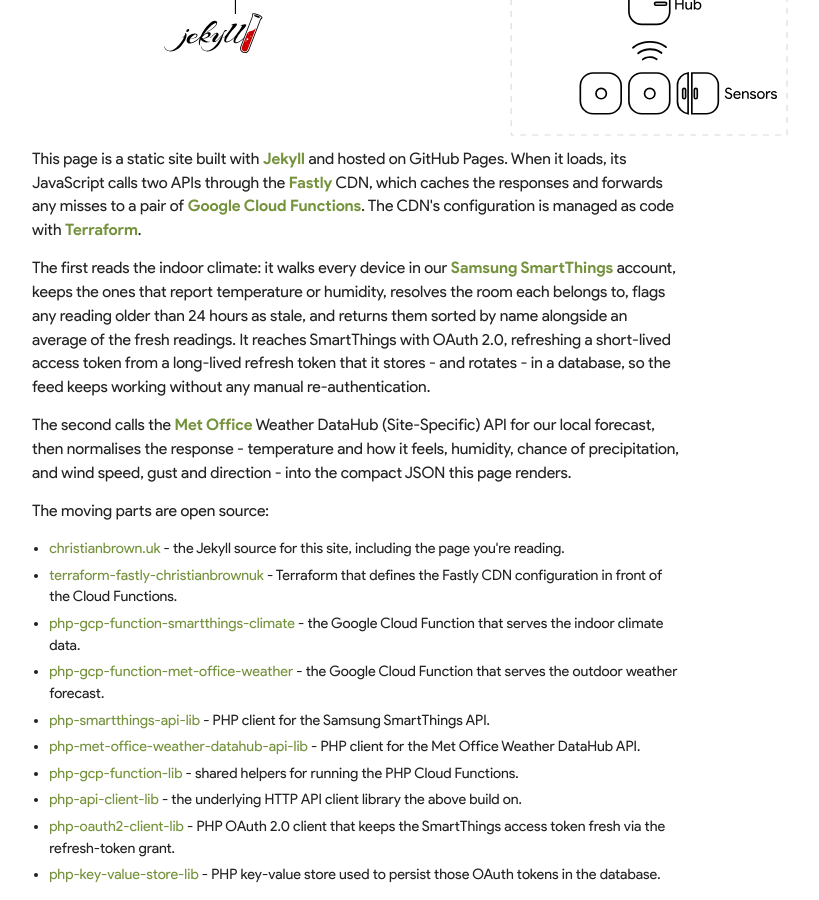
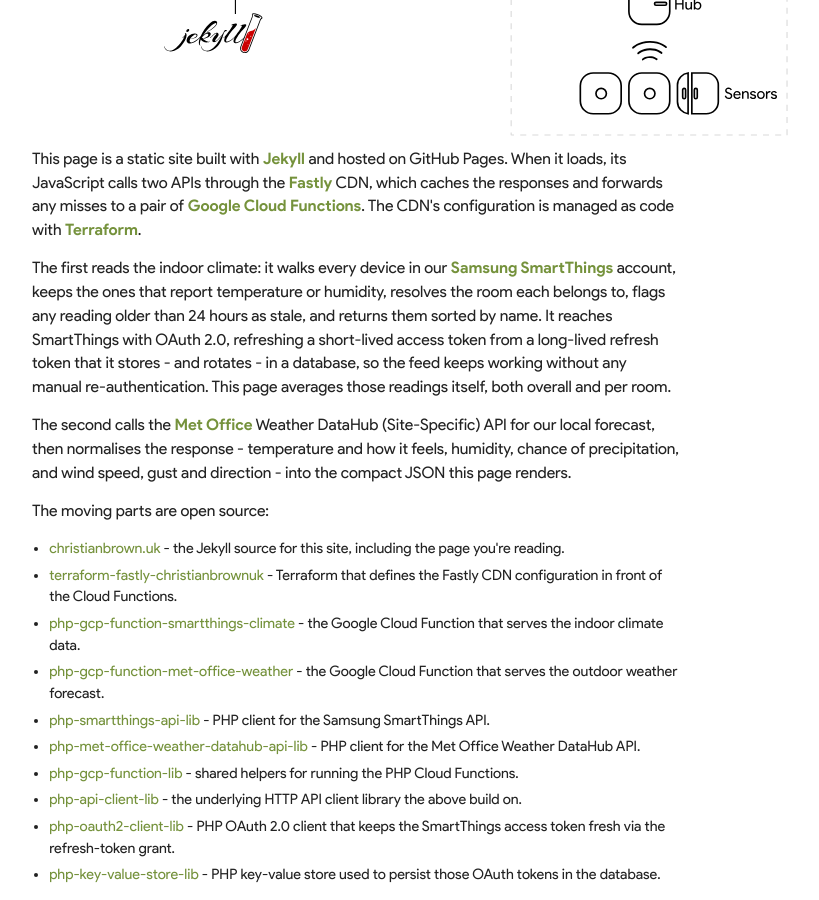
Before and after one commit to christianjbrown/christianbrown.uk, a Jekyll site: the page built from smart-home.html, in a window 1280 px wide and 900 px high, scrolled down 716 px. Shown: the whole window, without its empty margins (284-1103 px from the left). Built offline with Jekyll 4.4.1, drawn with Linux system fonts in a browser that asks for light colours.

Commit message:
smart-home: correct the How it works copy for front-end averaging (#39)
The SmartThings function no longer computes an average — it returns the raw
per-device readings and the page averages them (overall and per room). Update
the "How it works" text to match.

```diff
--- a/smart-home.html
+++ b/smart-home.html
@@ -39,7 +39,7 @@
                     <h3>🏗️ How it works</h3>
                     <a href="/assets/images/smart-home/how-it-works.svg" target="_blank" title="Open diagram in new window"><img src="/assets/images/smart-home/how-it-works.svg" alt="Diagram showing how this page works" class="how-it-works" /></a>
                     <p>This page is a static site built with <a href="https://jekyllrb.com/" target="_blank">Jekyll</a> and hosted on GitHub Pages. When it loads, its JavaScript calls two APIs through the <a href="https://www.fastly.com/" target="_blank">Fastly</a> CDN, which caches the responses and forwards any misses to a pair of <a href="https://cloud.google.com/functions" target="_blank">Google Cloud Functions</a>. The CDN's configuration is managed as code with <a href="https://www.terraform.io/" target="_blank">Terraform</a>.</p>
-                    <p>The first reads the indoor climate: it walks every device in our <a href="https://www.smartthings.com/" target="_blank">Samsung SmartThings</a> account, keeps the ones that report temperature or humidity, resolves the room each belongs to, flags any reading older than 24 hours as stale, and returns them sorted by name alongside an average of the fresh readings. It reaches SmartThings with OAuth 2.0, refreshing a short-lived access token from a long-lived refresh token that it stores - and rotates - in a database, so the feed keeps working without any manual re-authentication.</p>
+                    <p>The first reads the indoor climate: it walks every device in our <a href="https://www.smartthings.com/" target="_blank">Samsung SmartThings</a> account, keeps the ones that report temperature or humidity, resolves the room each belongs to, flags any reading older than 24 hours as stale, and returns them sorted by name. It reaches SmartThings with OAuth 2.0, refreshing a short-lived access token from a long-lived refresh token that it stores - and rotates - in a database, so the feed keeps working without any manual re-authentication. This page averages those readings itself, both overall and per room.</p>
                     <p>The second calls the <a href="https://www.metoffice.gov.uk/" target="_blank">Met Office</a> Weather DataHub (Site-Specific) API for our local forecast, then normalises the response - temperature and how it feels, humidity, chance of precipitation, and wind speed, gust and direction - into the compact JSON this page renders.</p>
                     <p>The moving parts are open source:</p>
                     <ul>
```
